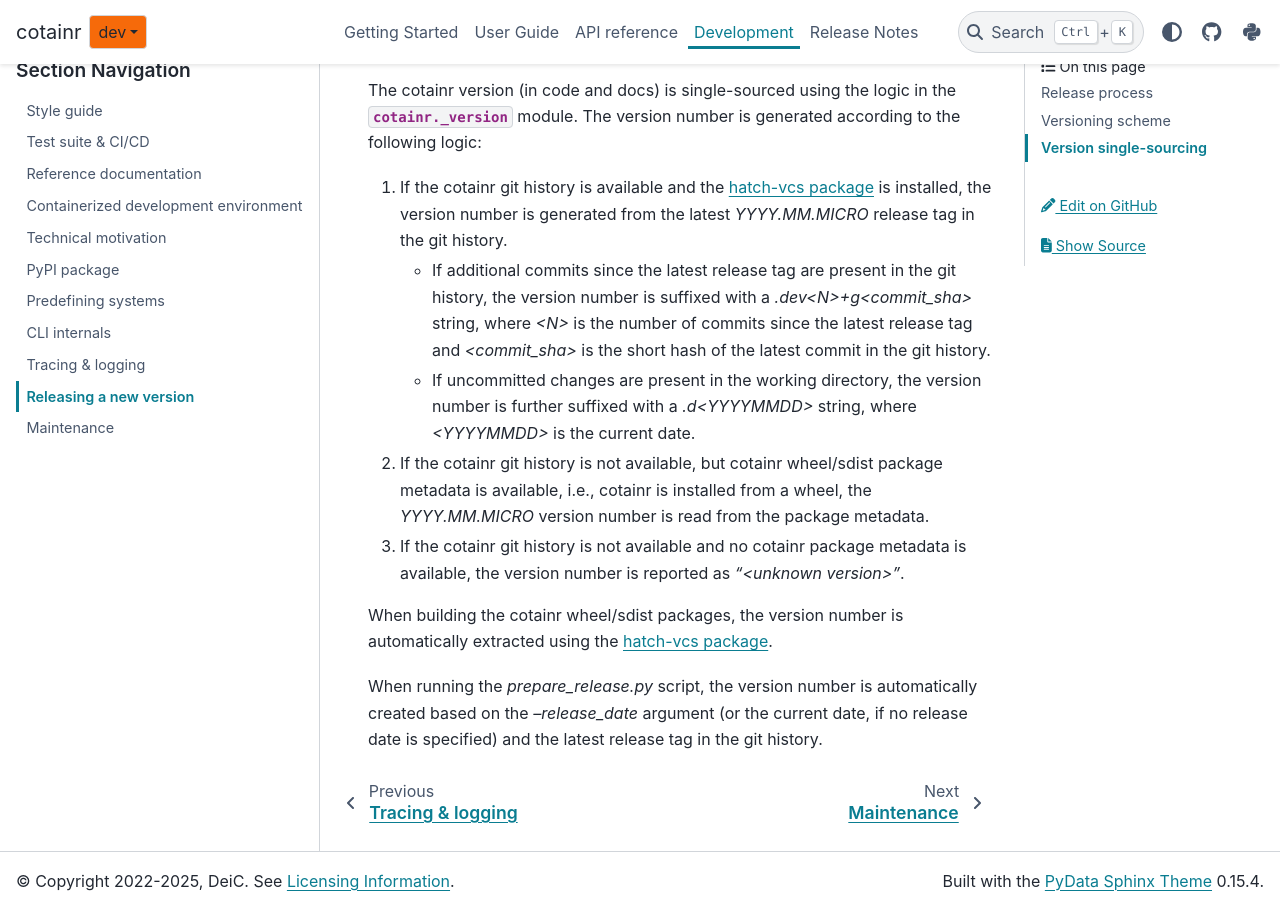
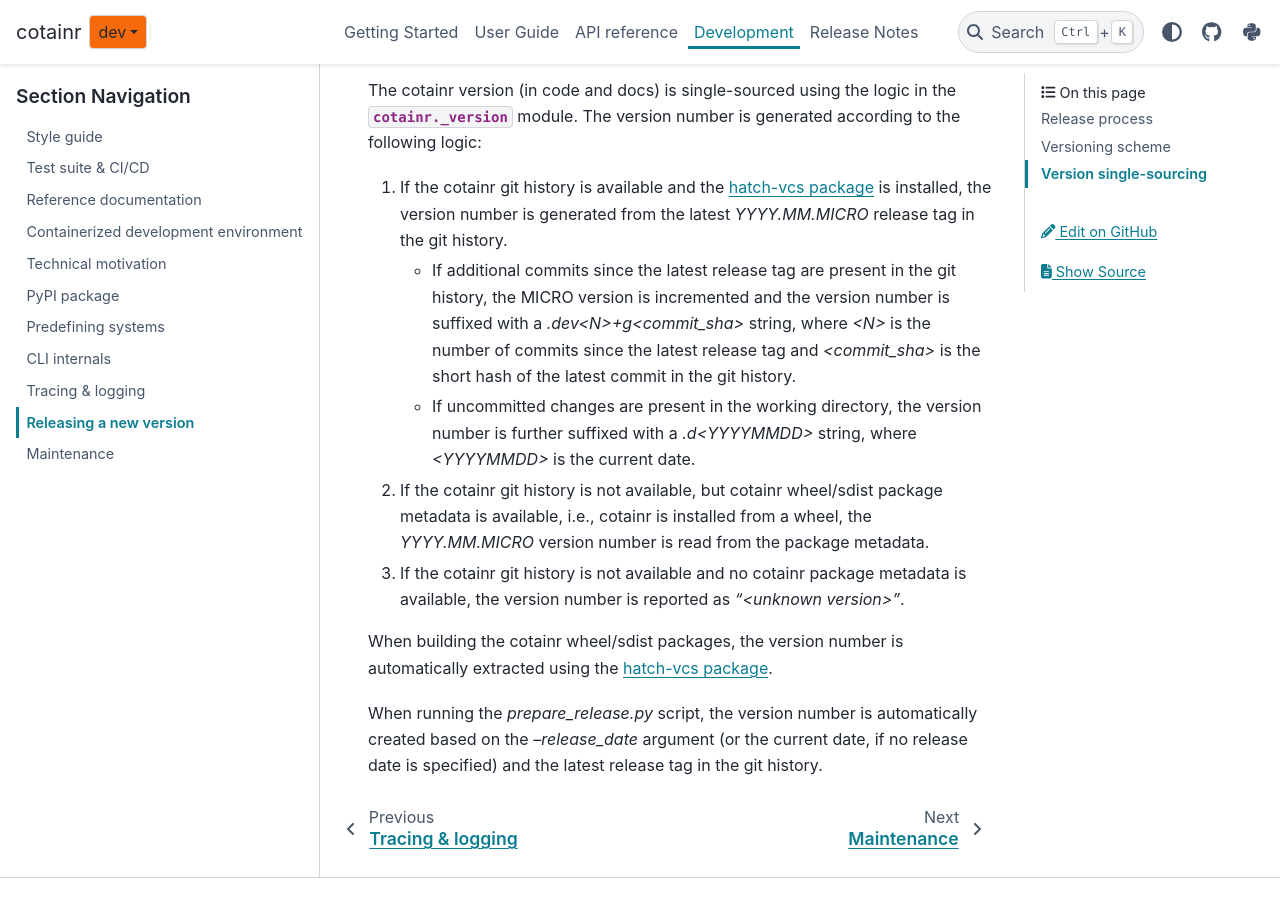
Before and after one commit to DeiC-HPC/cotainr, a Sphinx documentation site: the page built from doc/development/releasing.rst, in a window 1280 px wide and 900 px high, scrolled down 1232 px. Built offline with Sphinx 7.4.7 and the PyData theme 0.15.4, drawn with Linux system fonts in a browser that asks for light colours; pages that are not in the unit, such as notebooks, are missing from menus; the version number could not be read and is left out.

Commit message:
Updated documentation on MICRO number behavior in development.

```diff
--- a/doc/development/releasing.rst
+++ b/doc/development/releasing.rst
@@ -38,7 +38,7 @@
 
 1. If the cotainr git history is available and the `hatch-vcs package <https://pypi.org/project/hatch-vcs/>`_ is installed, the version number is generated from the latest `YYYY.MM.MICRO` release tag in the git history.
 
-   - If additional commits since the latest release tag are present in the git history, the version number is suffixed with a `.dev<N>+g<commit_sha>` string, where `<N>` is the number of commits since the latest release tag and `<commit_sha>` is the short hash of the latest commit in the git history.
+   - If additional commits since the latest release tag are present in the git history, the MICRO version is incremented and the version number is suffixed with a `.dev<N>+g<commit_sha>` string, where `<N>` is the number of commits since the latest release tag and `<commit_sha>` is the short hash of the latest commit in the git history.
    - If uncommitted changes are present in the working directory, the version number is further suffixed with a `.d<YYYYMMDD>` string, where `<YYYYMMDD>` is the current date.
 
 2. If the cotainr git history is not available, but cotainr wheel/sdist package metadata is available, i.e., cotainr is installed from a wheel, the `YYYY.MM.MICRO` version number is read from the package metadata.
```
